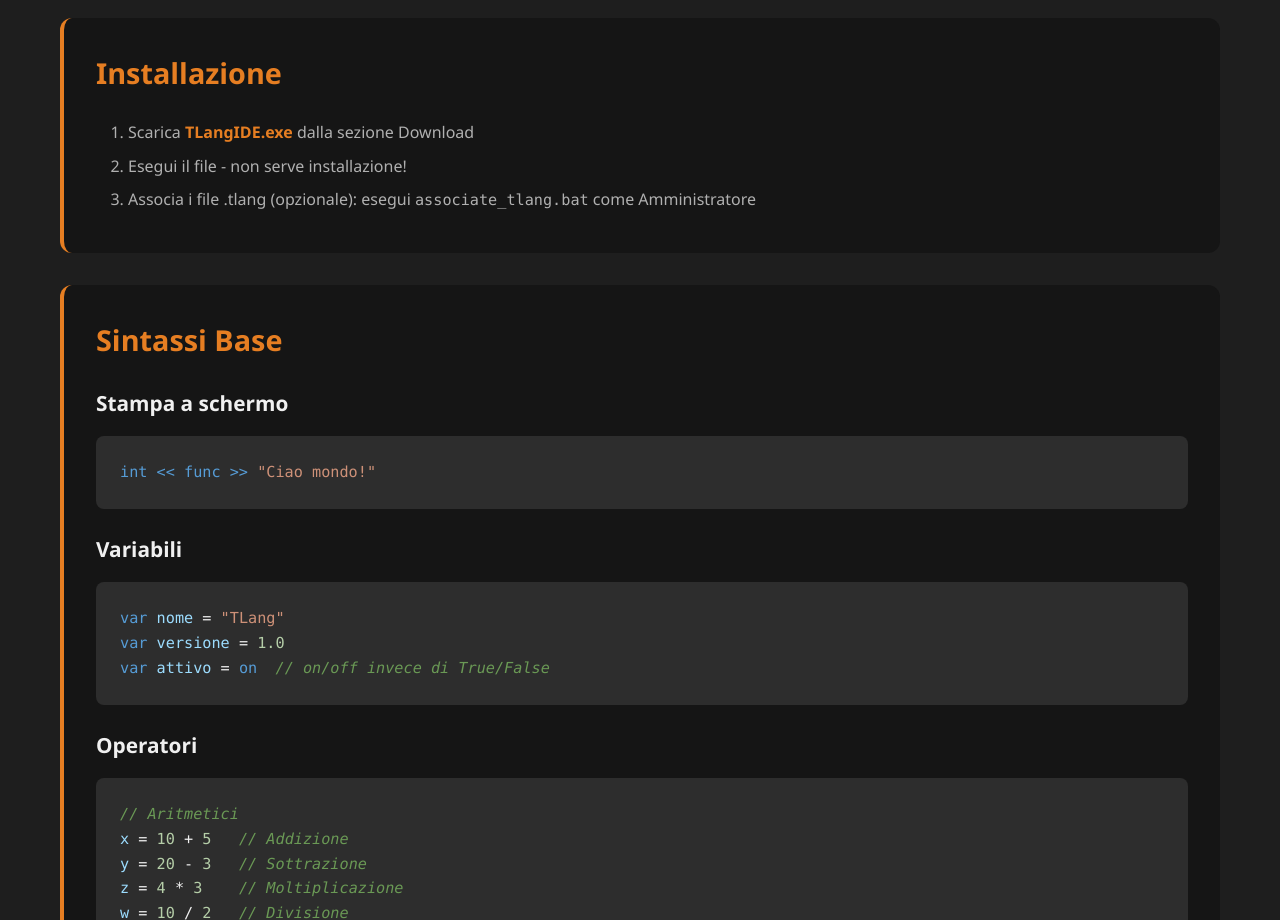
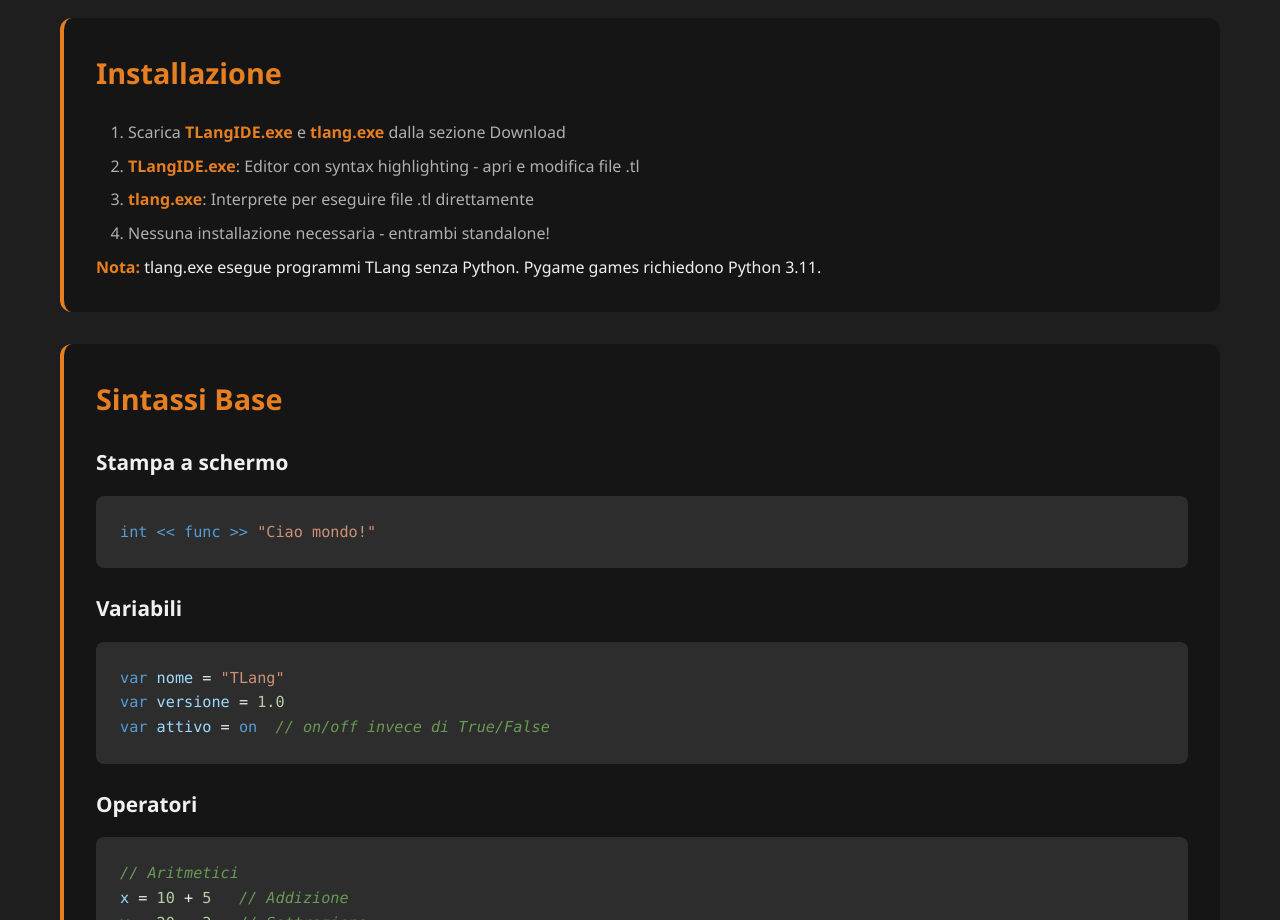
Before and after one commit to CostaTech/TencleOS, a plain HTML site: page docs/index.html in a window 1280 px wide. Shown: the part 1920-2840 px from the top of the page. Drawn offline with Linux system fonts and the light colour scheme.

Commit message:
Update docs: cd/run commands, remove associate_tlang.bat, add tlang.exe

```diff
--- a/docs/index.html
+++ b/docs/index.html
@@ -91,11 +91,15 @@
             <div class="doc-section">
                 <h3>Installazione</h3>
                 <ol>
-                    <li>Scarica <strong>TLangIDE.exe</strong> dalla sezione Download</li>
-                    <li>Esegui il file - non serve installazione!</li>
-                    <li>Associa i file .tlang (opzionale): esegui <code>associate_tlang.bat</code> come Amministratore
-                    </li>
+                    <li>Scarica <strong>TLangIDE.exe</strong> e <strong>tlang.exe</strong> dalla sezione Download</li>
+                    <li><strong>TLangIDE.exe</strong>: Editor con syntax highlighting - apri e modifica file .tl</li>
+                    <li><strong>tlang.exe</strong>: Interprete per eseguire file .tl direttamente</li>
+                    <li>Nessuna installazione necessaria - entrambi standalone!</li>
                 </ol>
+                <div class="note">
+                    <strong>Nota:</strong> tlang.exe esegue programmi TLang senza Python. Pygame games richiedono Python
+                    3.11.
+                </div>
             </div>
 
             <div class="doc-section">
```
Also changed, not shown: 1 other file.
